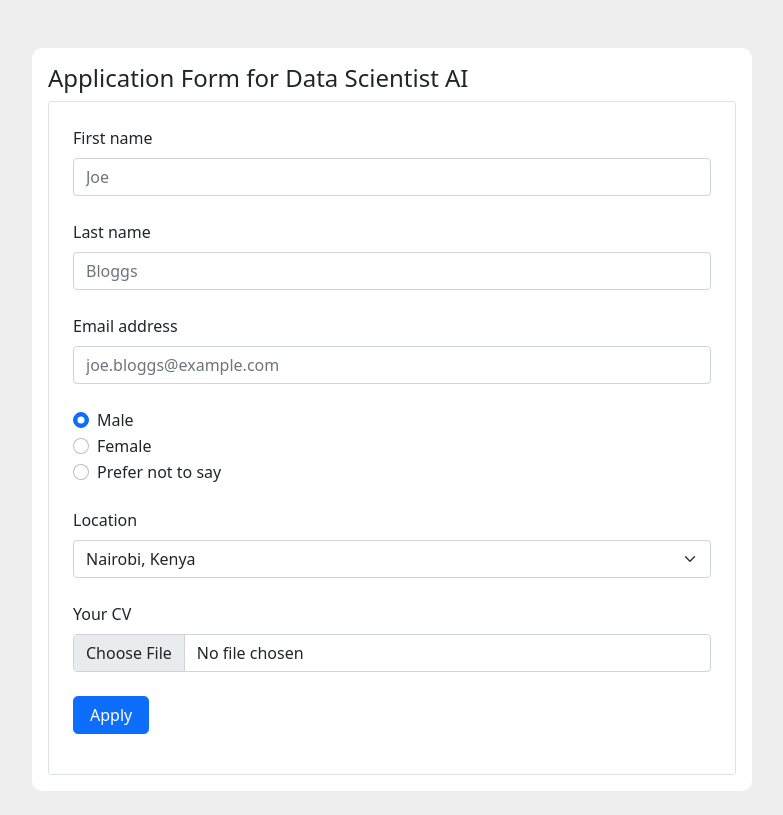
After one commit to Frost-Codes/AI-Human-Resource, a Django app: page /apply-job/1/ in a window 1280 px wide. The commit adds this page. Shown: the whole page, without its empty margins (248-1031 px from the left). Run offline with Django 4.2, Linux system fonts and the light colour scheme; data comes from the database, SQL or seed files in the repository; both versions use the stored data as it was after the commit; some libraries are stand-ins or nearby versions.

Commit message:
Completed job application functionality

```diff
--- a/HumanResource/models.py
+++ b/HumanResource/models.py
@@ -8,7 +8,7 @@ departments = (('HR', 'Human Resource'), ('IT', 'Information Technology'), ('Mar
                ('Finance', 'Finance'), ('R&D', 'Research and Development'))
 
 locations = (('Nairobi, Kenya', 'Nairobi, Kenya'), ('California, US', 'California, US'),
-             ('London, UK', 'London UK'), ('San fransisco, US', 'San fransisco, US'),
+             ('London, UK', 'London, UK'), ('San fransisco, US', 'San fransisco, US'),
              ('Cape Town, SA', 'Cape Town, SA'))
 
 genders = (('Male', 'Male'), ('Female', 'Female'), ('Prefer not to say', 'Prefer not to say'))
--- /dev/null
+++ b/HumanResource/templates/app/apply_job.html
@@ -0,0 +1,111 @@
+{% extends 'app/careers_index.html' %}
+
+{% load static %}
+
+{% block title %} Apply Job {% endblock title %}
+
+
+{% block body %}
+
+<div class="container mt-5 mb-3">
+    <div class="row  mx-0 justify-content-center">
+
+        <div class="col-md-8">
+            <div class="card p-3 mb-2">
+
+                <h4 class="mb-2">Application Form for {{ job.job_title}}</h4>
+
+                            {% if messages %}
+                            {% for msg in messages %}
+
+                            <div class="alert alert-warning alert-dismissible fade show" role="alert"
+                            style="text-align: center; margin-top: 10px; margin-bottom: 10px;">
+                                {{ msg }}
+                                <button type="button" class="close" data-dismiss="alert" aria-label="Close">
+                                <span aria-hidden="true">&times;</span>
+                                </button>
+                            </div>
+
+
+
+                            {% endfor %}
+                            {% endif %}
+
+                <form method="POST" class="w-100 rounded-1 p-4 border bg-white" enctype="multipart/form-data">
+
+                    {% csrf_token %}
+                    <label class="d-block mb-4">
+                        <span class="form-label d-block">First name</span>
+                        <input required name="first_name" type="text" class="form-control" placeholder="Joe" />
+                    </label>
+
+                    <label class="d-block mb-4">
+                        <span class="form-label d-block">Last name</span>
+                        <input required name="last_name" type="text" class="form-control" placeholder="Bloggs" />
+                    </label>
+
+                    <label class="d-block mb-4">
+                        <span class="form-label d-block">Email address</span>
+                        <input required name="email" type="email" class="form-control"
+                            placeholder="joe.bloggs@example.com" />
+                    </label>
+
+                    <div class="mb-4">
+                        <div>
+                            <div class="form-check">
+                                <label class="d-block">
+                                    <input type="radio" class="form-check-input" name="gender" value="Male" checked />
+                                    <span class="form-check-label">Male</span>
+                                </label>
+                            </div>
+                        </div>
+                        <div>
+                            <label class="form-check">
+                                <input type="radio" class="form-check-input" name="gender" value="Female" />
+                                <span class="form-check-label">Female</span>
+                            </label>
+                        </div>
+                        <div>
+                            <div class="form-check">
+                                <label class="d-block">
+                                    <input type="radio" class="form-check-input" name="gender" value="Prefer not to say"/>
+                                    <span class="form-check-label">Prefer not to say</span>
+                                </label>
+                            </div>
+                        </div>
+                    </div>
+
+                    <label class="d-block mb-4">
+                        <span class="form-label d-block">Location</span>
+                        <select required name="location" class="form-select">
+                            <option>Nairobi, Kenya</option>
+                            <option>California, US</option>
+                            <option>London, UK</option>
+                            <option>San fransisco, US</option>
+                            <option>Cape Town, SA</option>
+                        </select>
+                    </label>
+
+
+                    <label class="d-block mb-4">
+                        <span class="form-label d-block">Your CV</span>
+                        <input required name="cv" type="file" class="form-control" />
+                    </label>
+
+
+                    <div class="mb-3">
+                        <button type="submit" class="btn btn-primary px-3 rounded-3">
+                            Apply
+                        </button>
+                    </div>
+                </form>
+
+
+            </div>
+        </div>
+
+
+    </div>
+</div>
+
+{% endblock body %}
--- a/HumanResource/templates/app/careers.html
+++ b/HumanResource/templates/app/careers.html
@@ -22,7 +22,7 @@
                         <h4 class="mb-0">{{ job.job_title }}</h4> <span>{{ job.location }}</span>
                     </div>
                 </div>
-                <a href="{% url 'job-detail' job.id %}" style="text-decoration: none;"><div class="badge"> <span>Apply</span> </div></a>
+                <a href="{% url 'job-detail' job.id %}" style="text-decoration: none;"><div class="badge"> <span>View Job</span> </div></a>
             </div>
             <div class="mt-2">
               <span class="text-muted">{{ job.date_posted }}</span>
--- a/HumanResource/templates/app/job_detail.html
+++ b/HumanResource/templates/app/job_detail.html
@@ -21,7 +21,7 @@
                         <h4 class="mb-0">{{ job.job_title }}</h4> <span>{{ job.location }}</span>
                     </div>
                 </div>
-                <a href="{% url 'job-detail' job.id %}" style="text-decoration: none;"><div class="badge"> <span>Apply</span> </div></a>
+                <a href="{% url 'apply-job' job.id %}" style="text-decoration: none;"><div class="badge"> <span>Apply</span> </div></a>
             </div>
             <div class="mt-2">
               <span class="text-muted">{{ job.date_posted }}</span>
--- a/HumanResource/urls.py
+++ b/HumanResource/urls.py
@@ -24,5 +24,6 @@ urlpatterns = [
     path('new-job/', views.NewJob.as_view(), name='new-job'),
     path('edit-job/<int:job_id>/', views.EditJob.as_view(), name='edit-job'),
     path('careers/', views.careers, name='careers'),
-    path('job-detail/<int:job_id>/', views.job_detail_page, name='job-detail')
+    path('job-detail/<int:job_id>/', views.job_detail_page, name='job-detail'),
+    path('apply-job/<int:job_id>/', views.ApplyJob.as_view(), name='apply-job')
 ]
--- a/HumanResource/views.py
+++ b/HumanResource/views.py
@@ -1,8 +1,9 @@
 from django.shortcuts import render, redirect, HttpResponse
 from django.views import View
 from django.contrib import messages
-from .models import Job
+from .models import Job, Applicant
 import datetime
+import os
 
 
 # Create your views here.
@@ -170,8 +171,37 @@ def job_detail_page(request, job_id):
 
 
 class ApplyJob(View):
-    def get(self, request):
-        pass
+    def get(self, request, job_id):
+        try:
+            job = Job.objects.filter(id=job_id)[0]
+            return render(request, 'app/apply_job.html', locals())
+        except Exception as e:
+            print(e)
+            return HttpResponse('Not Found')
 
-    def post(self, request):
-        pass
+    def post(self, request, job_id):
+        try:
+            job = Job.objects.get(id=job_id)
+
+            first_name = request.POST.get('first_name')
+            last_name = request.POST.get('last_name')
+            gender = request.POST.get('gender')
+            email = request.POST.get('email')
+            location = request.POST.get('location')
+            cv = request.FILES.get('cv')
+
+            if not Applicant.objects.filter(email=email, job=job_id):
+
+                new_applicant = Applicant.objects.create(first_name=first_name, last_name=last_name,
+                                                         gender=gender, email=email, country=location, cv=cv,
+                                                         job=job)
+                new_applicant.save()
+
+                return render(request, 'app/app_successful.html')
+
+            messages.warning(request, 'You have already applied for this role')
+
+        except Exception as e:
+            print(e)
+
+        return render(request, 'app/apply_job.html', locals())
```
Also changed, not shown: HumanResource/templates/app/app_successful.html (added, +48 -0 lines), db.sqlite3, 4 other files.
